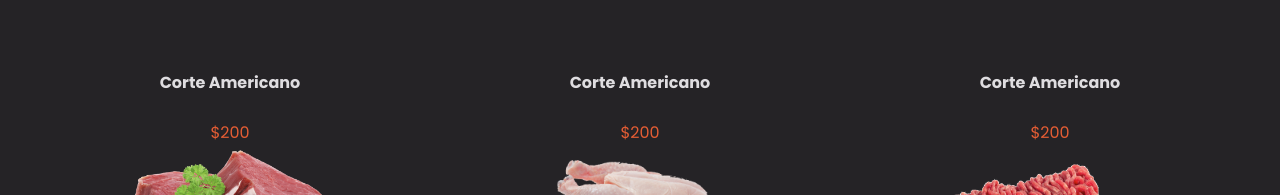
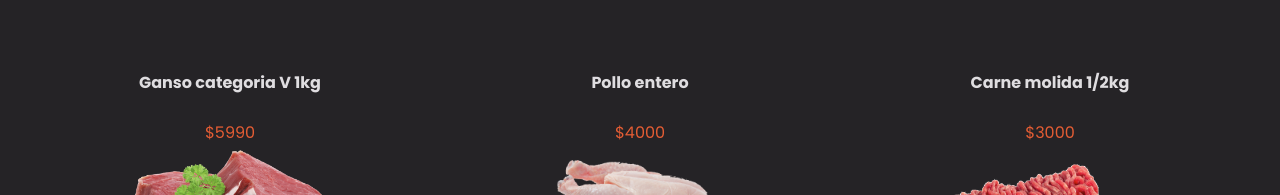
Before and after one commit to KingDmnT/pagina-web, a plain HTML site: page index.html in a window 1280 px wide. Shown: the part 528-723 px from the top of the page. Drawn offline with nearby package versions, Linux system fonts and the light colour scheme.

```diff
--- a/index.html
+++ b/index.html
@@ -67,8 +67,8 @@
             <div class="swiper-wrapper">
                 <div class="swiper-slide">
                     <div class="platillo">
-                        <h3> Corte Americano</h3>
-                        <p class="precio">$200</p>
+                        <h3> Ganso categoria V 1kg</h3>
+                        <p class="precio">$5990</p>
                         <img src="images\c4.png" alt="">
                         <p>
                             Lorem ipsum dolor sit amet consectetur adipisicing elit. Optio, deserunt. Enim nam, quae
@@ -81,8 +81,8 @@
 
                 <div class="swiper-slide">
                     <div class="platillo">
-                        <h3> Corte Americano</h3>
-                        <p class="precio">$200</p>
+                        <h3>Pollo entero </h3>
+                        <p class="precio">$4000</p>
                         <img src="images\c5.png" alt="">
                         <p>
                             Lorem ipsum dolor sit amet consectetur adipisicing elit. Optio, deserunt. Enim nam, quae
@@ -95,8 +95,8 @@
 
                 <div class="swiper-slide">
                     <div class="platillo">
-                        <h3> Corte Americano</h3>
-                        <p class="precio">$200</p>
+                        <h3>Carne molida 1/2kg</h3>
+                        <p class="precio">$3000</p>
                         <img src="images\c6.png" alt="">
                         <p>
                             Lorem ipsum dolor sit amet consectetur adipisicing elit. Optio, deserunt. Enim nam, quae
```
